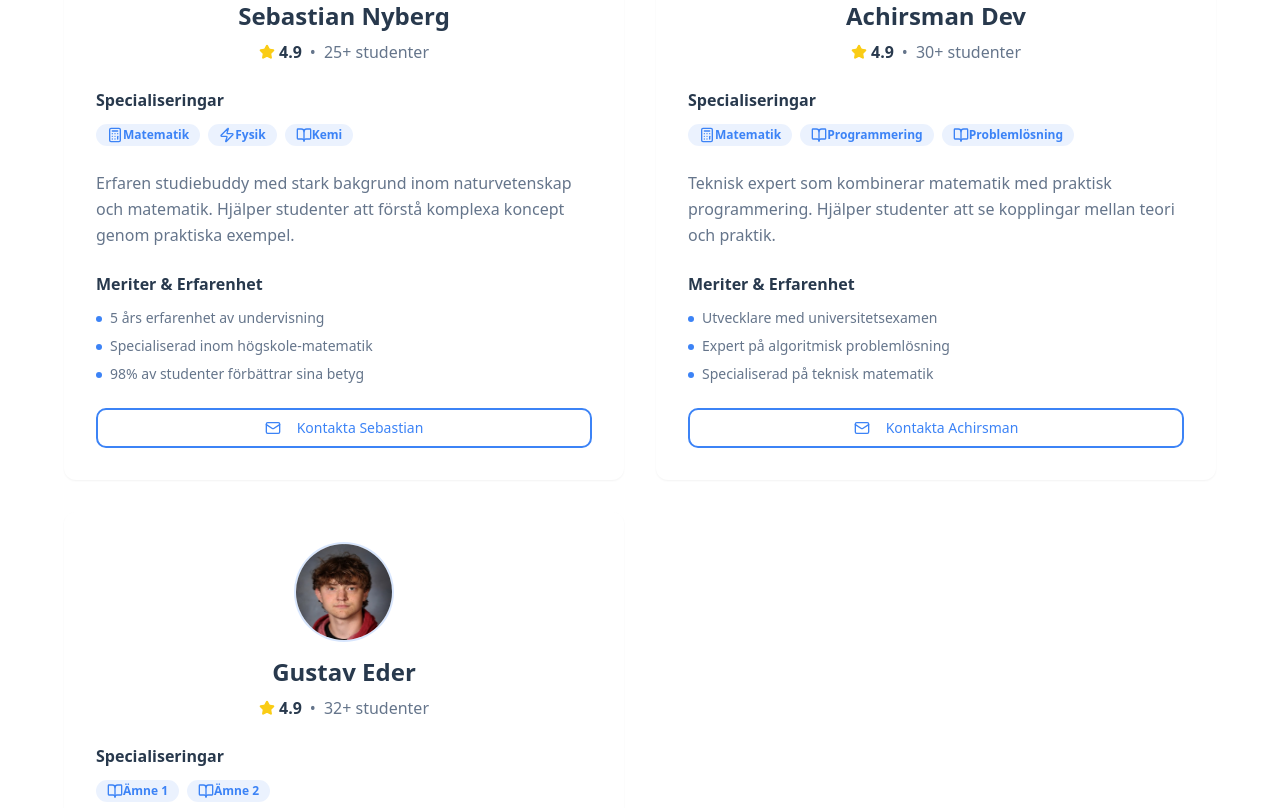
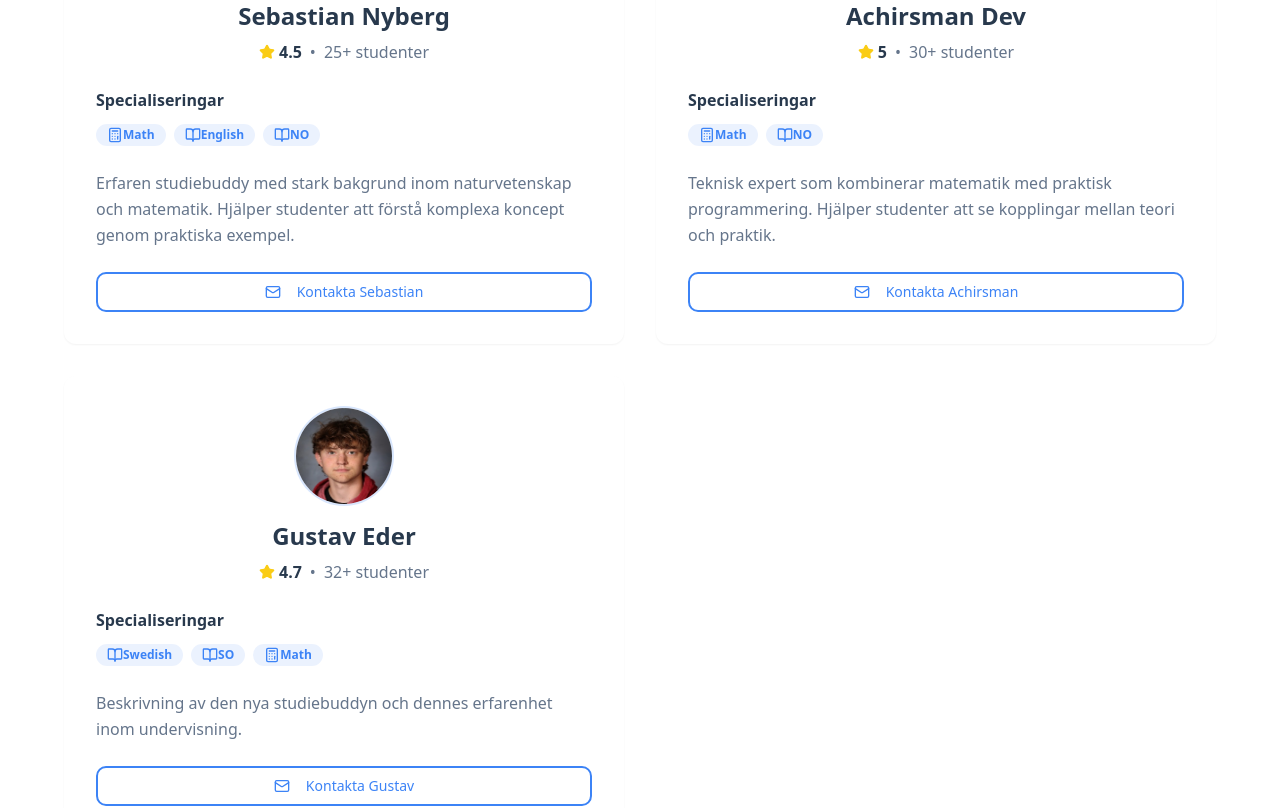
Before and after one commit to byggdinsida-bit/learnwith-pro, a React (Vite) app: page / in a window 1280 px wide. Shown: the part 1200-2008 px from the top of the page. Built offline with nearby package versions, Linux system fonts and the light colour scheme; no server answers; the database is empty; the HTML template or start-up script is replaced by a standard one.

Commit message:
Uppdatera Teachers: nya specialiseringar och betyg, ta bort Meriter-sektion

```diff
--- a/src/components/Teachers.tsx
+++ b/src/components/Teachers.tsx
@@ -11,40 +11,25 @@ const Teachers = () => {
   const teachers = [
     {
       name: "Sebastian Nyberg",
-      specializations: ["Matematik", "Fysik", "Kemi"],
+      specializations: ["Math", "English", "NO"],
       description: "Erfaren studiebuddy med stark bakgrund inom naturvetenskap och matematik. Hjälper studenter att förstå komplexa koncept genom praktiska exempel.",
-      achievements: [
-        "5 års erfarenhet av undervisning",
-        "Specialiserad inom högskole-matematik",
-        "98% av studenter förbättrar sina betyg"
-      ],
-      rating: 4.9,
+      rating: 4.5,
       students: 25,
       photo: sebastianPhoto
     },
     {
       name: "Achirsman Dev",
-      specializations: ["Matematik", "Programmering", "Problemlösning"],
+      specializations: ["Math", "NO"],
       description: "Teknisk expert som kombinerar matematik med praktisk programmering. Hjälper studenter att se kopplingar mellan teori och praktik.",
-      achievements: [
-        "Utvecklare med universitetsexamen",
-        "Expert på algoritmisk problemlösning",
-        "Specialiserad på teknisk matematik"
-      ],
-      rating: 4.9,
+      rating: 5.0,
       students: 30,
       photo: achirchmanPhoto
     },
     {
       name: "Gustav Eder",
-      specializations: ["Ämne 1", "Ämne 2"],
+      specializations: ["Swedish", "SO", "Math"],
       description: "Beskrivning av den nya studiebuddyn och dennes erfarenhet inom undervisning.",
-      achievements: [
-        "Merit 1",
-        "Merit 2",
-        "Merit 3"
-      ],
-      rating: 4.9,
+      rating: 4.7,
       students: 32,
       photo: gustavPhoto
     }
@@ -52,11 +37,14 @@ const Teachers = () => {
 
   const getSpecializationIcon = (specialization: string) => {
     switch (specialization) {
+      case "Math":
       case "Matematik":
         return <Calculator className="w-4 h-4" />;
-      case "Fysik":
-        return <Zap className="w-4 h-4" />;
-      case "Programmering":
+      case "English":
+      case "Swedish":
+        return <BookOpen className="w-4 h-4" />;
+      case "NO":
+      case "SO":
         return <BookOpen className="w-4 h-4" />;
       default:
         return <BookOpen className="w-4 h-4" />;
@@ -119,18 +107,6 @@ const Teachers = () => {
                   {teacher.description}
                 </p>
 
-                <div className="mb-6">
-                  <h4 className="font-semibold text-foreground mb-3">Meriter & Erfarenhet</h4>
-                  <ul className="space-y-2">
-                    {teacher.achievements.map((achievement, i) => (
-                      <li key={i} className="flex items-start gap-2 text-sm text-muted-foreground">
-                        <div className="w-1.5 h-1.5 bg-primary rounded-full mt-2 flex-shrink-0"></div>
-                        {achievement}
-                      </li>
-                    ))}
-                  </ul>
-                </div>
-
                 <Button className="w-full" variant="outline-hero">
                   <Mail className="w-4 h-4 mr-2" />
                   Kontakta {teacher.name.split(' ')[0]}
```
